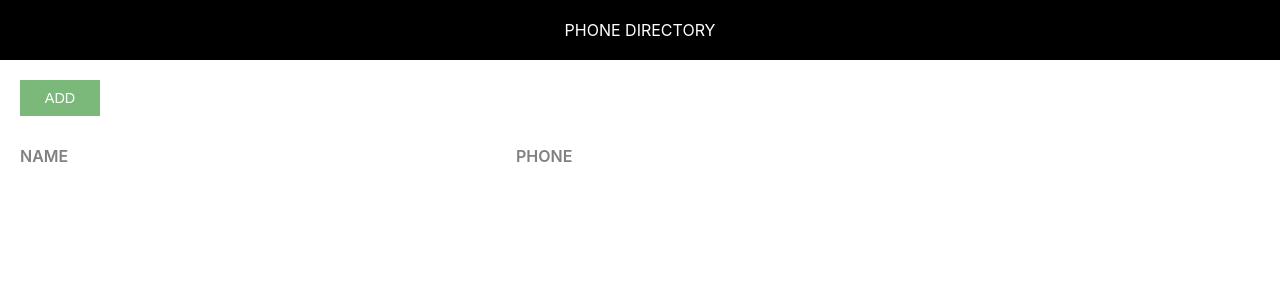
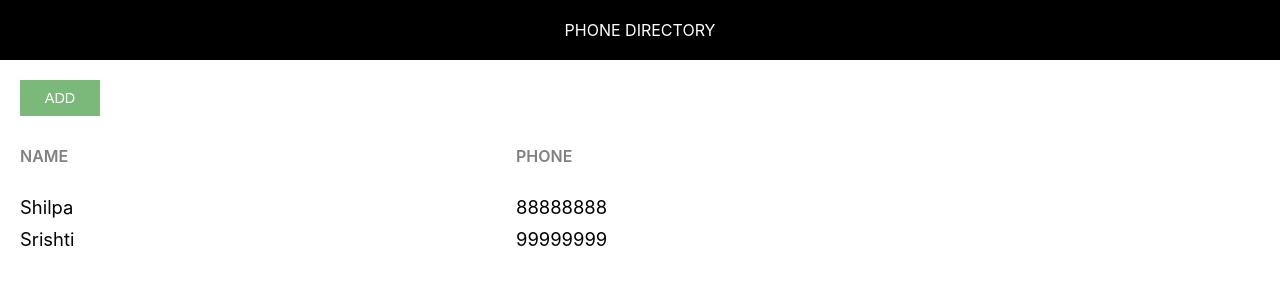
Before and after one commit to Potseluiko-Misha/phone-directory, a React (Create React App) app: page / in a window 1280 px wide. Shown: the top 300 px of the page. Built offline with nearby package versions, Linux system fonts and the light colour scheme.

Commit message:
addContent

```diff
--- a/src/App.js
+++ b/src/App.js
@@ -14,6 +14,15 @@
             <span className="grid-item name-heading">Name</span>
             <span className="grid-item phone-heading">Phone</span>
           </div>
+
+          <div className="grid-container">
+            <span className="grid-item">Shilpa</span>
+            <span className="grid-item">88888888</span>
+          </div>
+          <div className="grid-container">
+            <span className="grid-item">Srishti</span>
+            <span className="grid-item">99999999</span>
+          </div>
         </div>
       </div>
     );
```
